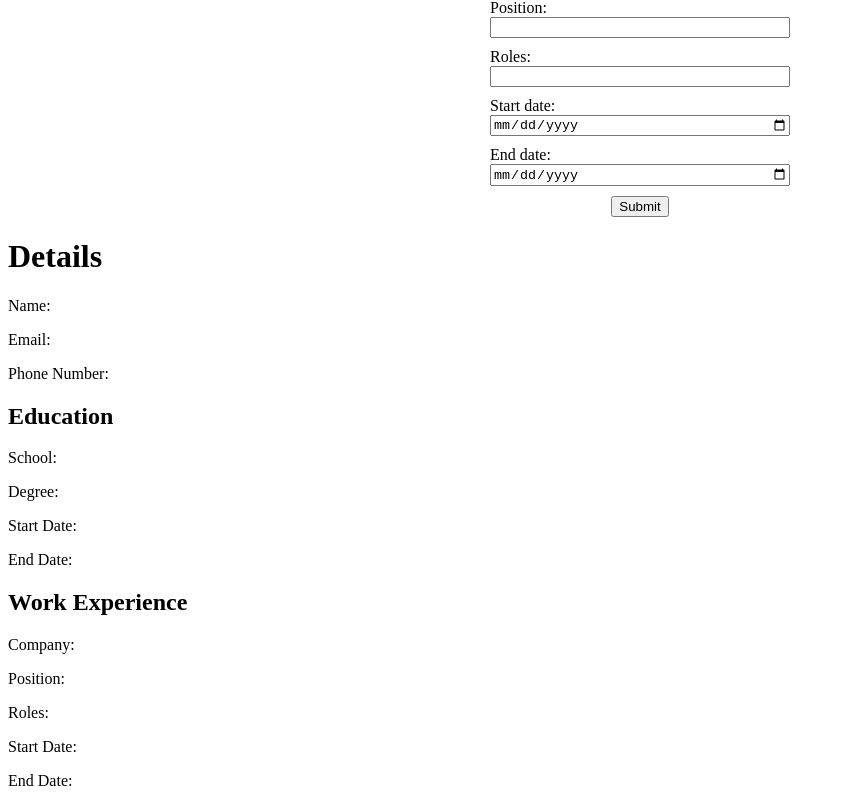
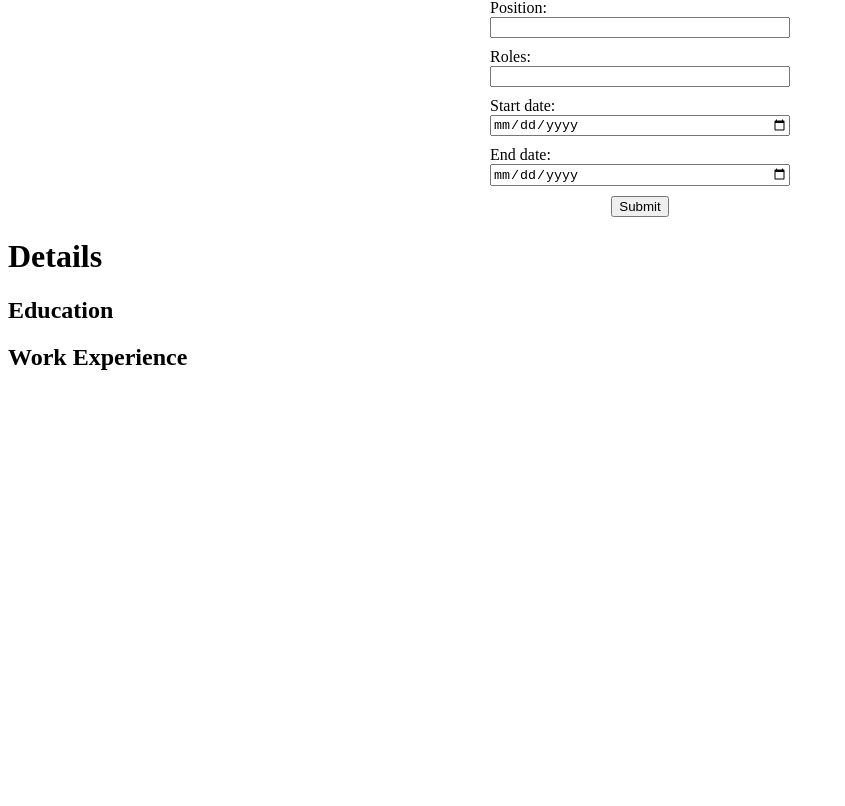
Before and after one commit to joshuaobare/cv-project, a React (Create React App) app: page / in a window 1280 px wide. Shown: the part 696-1502 px from the top of the page, without its empty margins (0-845 px from the left). After the commit the page ends 1086 px from the top, so only its background shows below. Built offline with nearby package versions, Linux system fonts and the light colour scheme; the HTML template or start-up script is replaced by a standard one.

Commit message:
added arrays to state

```diff
--- a/src/App.js
+++ b/src/App.js
@@ -6,22 +6,34 @@ import Overview from './components/Overview';
 import './index.css';
 
 class App extends Component {
-  constructor() {
-    super()
+  constructor(props) {
+    super(props)
 
     this.state = {
       name:{text: ""},
+      names : [],
       email:{text: ""},
+      emails : [],
       number : {text: ""},
+      numbers : [],
       school:{text: ""},
+      schools : [],
       degree:{text: ""},
+      degrees : [],
       schoolStart:{text: ""},
+      schoolStarts : [],
       schoolEnd : {text: ""},
+      schoolEnds:[],
       company : {text: ""},
+      companies: [],
       position:{text: ""},
+      positions:[],
       roles:{text: ""},
+      role:[],
       workStart:{text: ""},
-      workEnd : {text: ""}
+      workStarts:[],
+      workEnd : {text: ""},
+      workEnds:[],
 
 
     }
@@ -48,10 +60,10 @@ class App extends Component {
         text: document.querySelector("#degree").value
       },
       schoolStart: {
-        text: document.querySelector("#school-start-date").value
+        text: document.querySelector("#schoolStart").value
       },
       schoolEnd: {
-      text: document.querySelector("#school-end-date").value
+      text: document.querySelector("#schoolEnd").value
       },
       company: {
         text: document.querySelector("#company").value
@@ -63,10 +75,10 @@ class App extends Component {
         text: document.querySelector("#roles").value
       },
       workStart: {
-        text: document.querySelector("#work-start-date").value
+        text: document.querySelector("#workStart").value
       },
       workEnd: {
-      text: document.querySelector("#work-end-date").value
+      text: document.querySelector("#workEnd").value
       }
 
     })
@@ -74,8 +86,24 @@ class App extends Component {
 
   onSubmitName = (e) => {
     e.preventDefault()
-    /*this.setState({
-      name:{text: ""},
+    this.setState({
+      names: this.state.names.concat(this.state.name),
+      emails:this.state.emails.concat(this.state.email),
+      numbers:this.state.numbers.concat(this.state.number),
+      schools:this.state.schools.concat(this.state.school),
+      degrees:this.state.degrees.concat(this.state.degree),
+      schoolStarts:this.state.schoolStarts.concat(this.state.schoolStart),
+      schoolEnds:this.state.schoolEnds.concat(this.state.schoolEnd),
+      companies:this.state.companies.concat(this.state.company),
+      positions:this.state.positions.concat(this.state.position),
+      role:this.state.role.concat(this.state.roles),
+      workStarts:this.state.workStarts.concat(this.state.workStart),
+      workEnds:this.state.workEnds.concat(this.state.workEnd),
+
+
+
+
+      /*name:{text: ""},
       email:{text: ""},
       number : {text: ""},
       school:{text: ""},
@@ -86,15 +114,16 @@ class App extends Component {
       position:{text: ""},
       roles:{text: ""},
       workStart:{text: ""},
-      workEnd : {text: ""}
-    })*/
+      workEnd : {text: ""}*/
+    })
   }
 
 
 
   render() {
 
-    const {name,email,number, degree,school,schoolStart,schoolEnd,company,position,roles,workStart,workEnd } = this.state
+    const {name,names,email,emails,number,numbers, degree, degrees, school,schools,schoolStart,schoolStarts,schoolEnd,schoolEnds,
+    company,companies,position,positions,roles,role,workStart,workStarts,workEnd,workEnds } = this.state
 
     return (
       <div className="App">
@@ -102,8 +131,8 @@ class App extends Component {
         <General onChange={this.handleChange} nameValue={name.text} emailValue={email.text} numberValue={number.text} onSubmitName={this.onSubmitName}  />
         <Education onChange={this.handleChange} schoolName={school.text} degreeName={degree.text} schoolStart={schoolStart.text} schoolEnd={schoolEnd.text} onSubmitName={this.onSubmitName} />
         <Experience onChange={this.handleChange} company={company.text} position={position.text} roles={roles.text} workStart={workStart.text} workEnd={workEnd.text} onSubmitName={this.onSubmitName}/>
-        <Overview names = {name.text} email={email.text} number={number.text} school={school.text} degree={degree.text} schoolStart={schoolStart.text} schoolEnd={schoolEnd.text}
-        company={company.text} position={position.text} roles={roles.text} workStart={workStart.text} workEnd={workEnd.text}/>
+        <Overview names = {names} email={emails} number={numbers} school={schools} degree={degrees} schoolStart={schoolStarts} schoolEnd={schoolEnds}
+        company={companies} position={positions} roles={role} workStart={workStarts} workEnd={workEnds}/>
       </div>
     );
   }
--- a/src/components/Education.js
+++ b/src/components/Education.js
@@ -22,12 +22,12 @@ class Education extends Component {
                         <input onChange={onChange} value={degreeName} type="text" id="degree"/>
                     </div>
                     <div className="form-item">
-                        <label htmlFor="school-start-date">Start date: </label>
-                        <input onChange={onChange} value={schoolStart} type="date" id="school-start-date"/>
+                        <label htmlFor="schoolStart">Start date: </label>
+                        <input onChange={onChange} value={schoolStart} type="date" id="schoolStart"/>
                     </div>
                     <div className="form-item">
-                        <label htmlFor="school-end-date">End date: </label>
-                        <input onChange={onChange} value={schoolEnd} type="date" id="school-end-date"/>
+                        <label htmlFor="schoolEnd">End date: </label>
+                        <input onChange={onChange} value={schoolEnd} type="date" id="schoolEnd"/>
                     </div>
                     <div className="form-item">
                         <button type="submit">
--- a/src/components/Experience.js
+++ b/src/components/Experience.js
@@ -25,12 +25,12 @@ class Experience extends Component {
                         <input onChange={onChange} value={roles} type="text" id="roles"/>
                     </div>
                     <div className="form-item">
-                        <label htmlFor="work-start-date">Start date: </label>
-                        <input onChange={onChange} value={workStart} type="date" id="work-start-date"/>
+                        <label htmlFor="workStart">Start date: </label>
+                        <input onChange={onChange} value={workStart} type="date" id="workStart"/>
                     </div>
                     <div className="form-item">
-                        <label htmlFor="work-end-date">End date: </label>
-                        <input onChange={onChange} value={workEnd} type="date" id="work-end-date"/>
+                        <label htmlFor="workEnd">End date: </label>
+                        <input onChange={onChange} value={workEnd} type="date" id="workEnd"/>
                     </div>
                     <div className="form-item">
                         <button type="submit">
--- a/src/components/Overview.js
+++ b/src/components/Overview.js
@@ -10,20 +10,50 @@ class Overview extends Component {
         return (
             <div>
                 <h1>Details</h1>
-                <p>Name: {names}</p>
-                <p>Email: {email}</p>
-                <p>Phone Number: {number}</p>
+
+                {names.map((name)=> {
+                    return <p>Name: {name.text}</p>
+                })}
+
+                {email.map((emails)=> {
+                    return <p>Email: {emails.text}</p>
+                })}
+                {number.map((numbers)=> {
+                    return<p>Phone Number: {numbers.text}</p>
+                })}
+
                 <h2>Education</h2>
-                <p>School: {school}</p>
-                <p>Degree: {degree}</p>
-                <p>Start Date: {schoolStart}</p>
-                <p>End Date: {schoolEnd}</p>
+
+                {school.map((schools)=> {
+                    return <p>School: {schools.text}</p>
+                })}
+                {degree.map((degrees)=> {
+                    return <p>Degree: {degrees.text}</p>
+                })}
+                {schoolStart.map((schoolStarts)=> {
+                    return <p>Start Date: {schoolStarts.text}</p>
+                })}
+                {schoolEnd.map((schoolEnds)=> {
+                    return <p>End Date: {schoolEnds.text}</p>
+                })}
+
                 <h2>Work Experience</h2>
-                <p>Company: {company}</p>
-                <p>Position: {position}</p>
-                <p>Roles: {roles}</p>
-                <p>Start Date: {workStart}</p>
-                <p>End Date: {workEnd}</p>
+                {company.map((companies)=> {
+                    return <p>Company: {companies.text}</p>
+                })}
+                {position.map((positions)=> {
+                    return <p>Position: {positions.text}</p>
+                })}
+                {roles.map((role)=> {
+                    return <p>Roles: {role.text}</p>
+                })}
+                {workStart.map((workStarts)=> {
+                    return <p>Start Date: {workStarts.text}</p>
+                })}
+                {workEnd.map((workEnds)=> {
+                    return <p>End Date: {workEnds.text}</p>
+                })}
+
 
             </div>
         )
```
